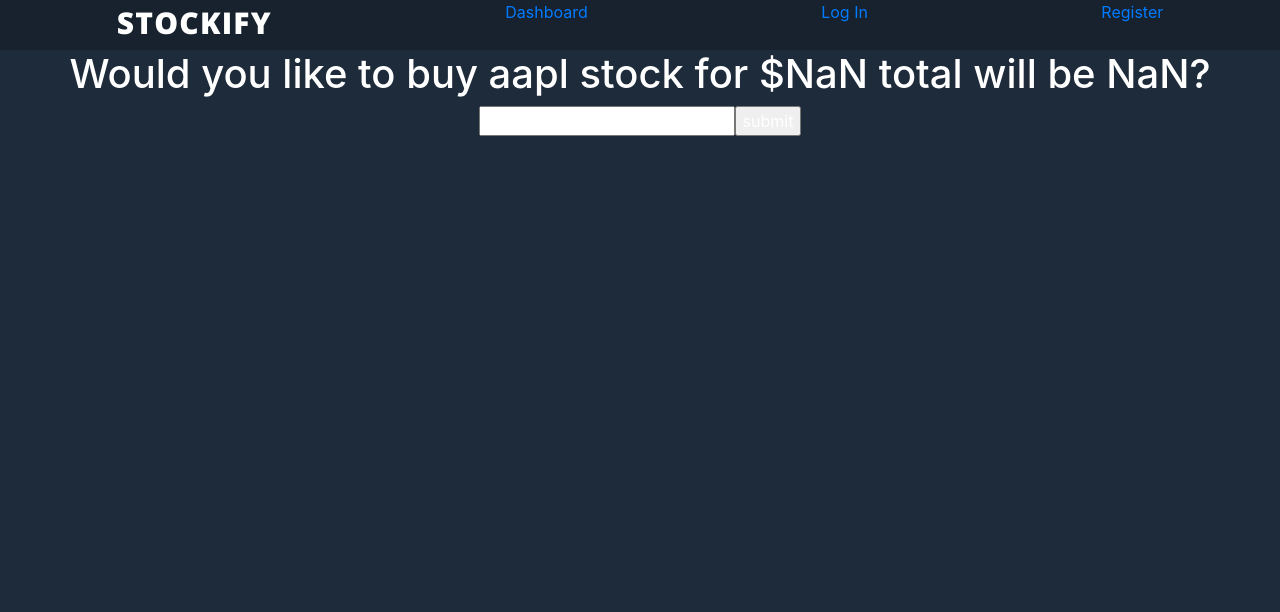
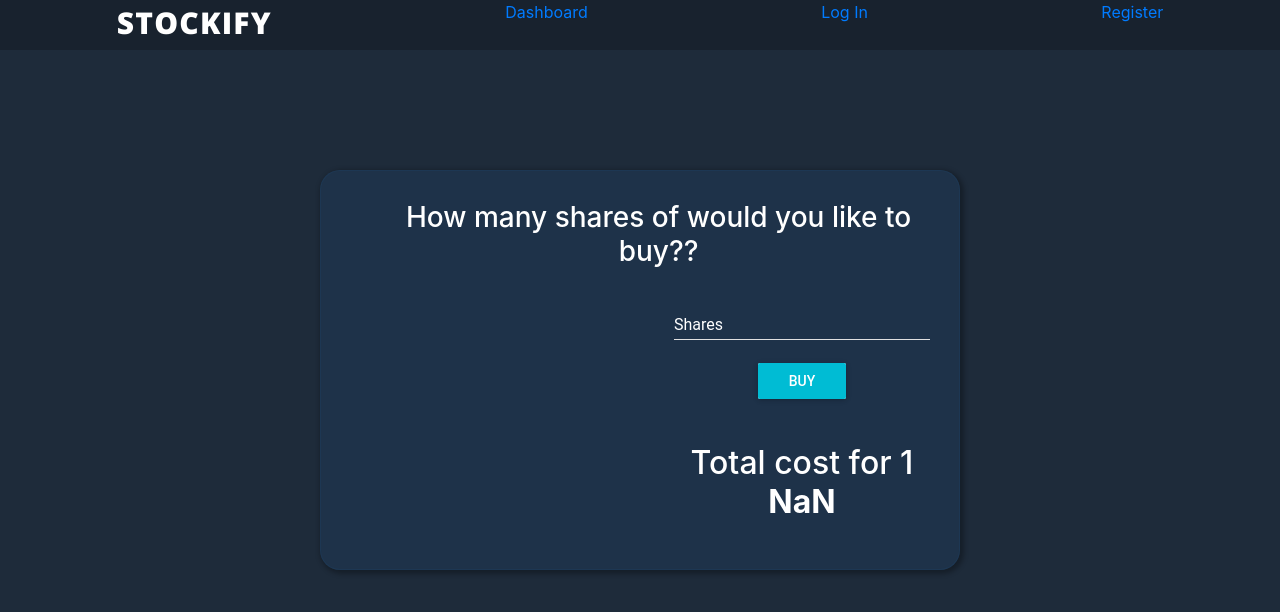
Before and after one commit to cirrusm/Stockify, a React (Create React App) app: page /stocks/buy/aapl in a window 1280 px wide. Shown: the top 612 px of the page. Built offline with nearby package versions, Linux system fonts and the light colour scheme.

Commit message:
buy page styling updated

```diff
--- a/src/index.css
+++ b/src/index.css
@@ -267,3 +267,43 @@ input {
 .stocklisting {
   margin-top: 20px;
 }
+
+.buycontainer {
+  border: 1px solid rgba(31, 63, 99, 0.4);
+  border-radius: 10px;
+  background-color: rgba(31, 63, 99, 0.4);
+  box-shadow: 2px 2px 5px 2px rgba(0, 0, 0, 0.3);
+  padding: 10px;
+  padding-top: 30px;
+  margin-left: 45px;
+  margin-right: 25px;
+  border-radius: 20px;
+  margin: 0 auto;
+  margin-top: 15vh;
+  margin-bottom: 60px;
+  width: 50vw;
+  height: 50vh;
+}
+
+.purchaseamount {
+  color: black;
+  margin-top: 50px;
+}
+
+.totalbuycost {
+  margin-top: 30px;
+}
+
+.buyheader {
+  margin-left: 12%;
+  margin-right: 6%;
+}
+
+.logo {
+  border-radius: 60px;
+}
+
+.buylogo {
+  border-radius: 60px;
+  margin-top: 5vh;
+}
--- a/src/pages/BuyStock.jsx
+++ b/src/pages/BuyStock.jsx
@@ -1,12 +1,17 @@
 import React, { Component } from "react";
+import MuiThemeProvider from "material-ui/styles/MuiThemeProvider";
+import RaisedButton from "material-ui/RaisedButton";
+import TextField from "material-ui/TextField";
 
 class BuyStock extends Component {
   state = {
     ticker: this.props.match.params["ticker"],
-    shares: 0,
+    shares: 1,
     price: Number(this.props.location.currentPrice),
     total: Number(this.props.location.currentPrice),
   };
+
+  fetchLogo() {}
   handleChange = (event) => {
     this.setState({
       shares: event.target.value,
@@ -33,26 +38,51 @@ class BuyStock extends Component {
   };
   render() {
     let price = Number(this.props.location.currentPrice);
+    let upper = this.state.ticker.toUpperCase();
     return (
-      <div>
-        <h1>
-          Would you like to buy {this.props.match.params["ticker"]} stock for
-          {" $" + price} total will be {this.state.total}
-          {this.props.currentPrice}?
-        </h1>
-        <form onSubmit={this.handleSubmit}>
-          <input
-            type="text"
-            name="shares"
-            value={this.state.shares}
-            onChange={this.handleChange}
-          />
+      <div className="buycontainer">
+        <div className="row buyheader">
+          {" "}
+          <h3>
+            How many shares of {this.props.location.name} would you like to buy?
+            {this.props.currentPrice}?
+          </h3>
+        </div>
+        <div className="row">
+          <div className="col">
+            <img className="buylogo" src={this.props.location.logo} alt="" />
+          </div>
+          <div className="col">
+            <MuiThemeProvider>
+              <TextField
+                type="shares"
+                floatingLabelText="Shares"
+                onChange={(event, newValue) =>
+                  this.setState({
+                    shares: newValue,
+                    total: parseFloat(newValue * this.state.price).toFixed(2),
+                  })
+                }
+              />
+              <RaisedButton
+                label="Buy"
+                primary={true}
+                style={style}
+                onClick={(event) => this.handleSubmit(event)}
+              />
 
-          <input type="submit" value="submit" />
-        </form>
+              <h2 className="totalbuycost">
+                Total cost for {this.state.shares} <br></br>
+                <b> {this.state.total} </b>
+              </h2>
+            </MuiThemeProvider>
+          </div>
+        </div>
       </div>
     );
   }
 }
-
+const style = {
+  margin: 15,
+};
 export default BuyStock;
--- a/src/pages/StockShow.jsx
+++ b/src/pages/StockShow.jsx
@@ -22,6 +22,7 @@ class StockShow extends Component {
       price: this.props.location.price,
       oldprice: this.props.location.oldprice,
       timeframe: "Daily Change",
+      logo: "",
     };
     this.handleClick = this.handleClick.bind(this);
     this.handleClickDaily = this.handleClickDaily.bind(this);
@@ -30,6 +31,7 @@ class StockShow extends Component {
   componentDidMount() {
     this.fetchNews();
     this.fetchInfo();
+    this.fetchLogo();
     // this.fetchStock();
     console.log(this.state.stockChartYValues);
   }
@@ -43,6 +45,19 @@ class StockShow extends Component {
       return "red";
     }
   };
+  fetchLogo = () => {
+    let ticker = this.props.match.params["ticker"];
+    let API_KEY = "pk_306915c8b8c04bf8bb396ac0e15cd378";
+    let API_Call = `https://cloud.iexapis.com/stable/stock/${ticker}/logo?token=${API_KEY}`;
+    fetch(API_Call)
+      .then((res) => res.json())
+      .then((data) =>
+        this.setState({
+          logo: data["url"],
+        })
+      );
+  };
+
   fetchInfo = () => {
     let ticker = this.props.match.params["ticker"];
     let API_KEY = "pk_306915c8b8c04bf8bb396ac0e15cd378";
@@ -244,6 +259,8 @@ class StockShow extends Component {
 
           <div className="col d-flex flex-column showinfo align-items-center">
             <div className="cardcontent align-items-center">
+              <img className="logo" src={this.state.logo} alt="" />
+              {this.state.logo["url"]}
               <div className="p-2">{this.state.name}</div>
               <div className="p-2">
                 <span className="recentprice">${this.state.price} </span>
@@ -265,6 +282,8 @@ class StockShow extends Component {
                 to={{
                   pathname: `/stocks/buy/${this.props.match.params["ticker"]}`,
                   currentPrice: this.state.price,
+                  logo: this.state.logo,
+                  name: this.state.name,
                 }}
               >
                 <div className="p-1 btn btn-primary">Buy {upper}</div>
```
